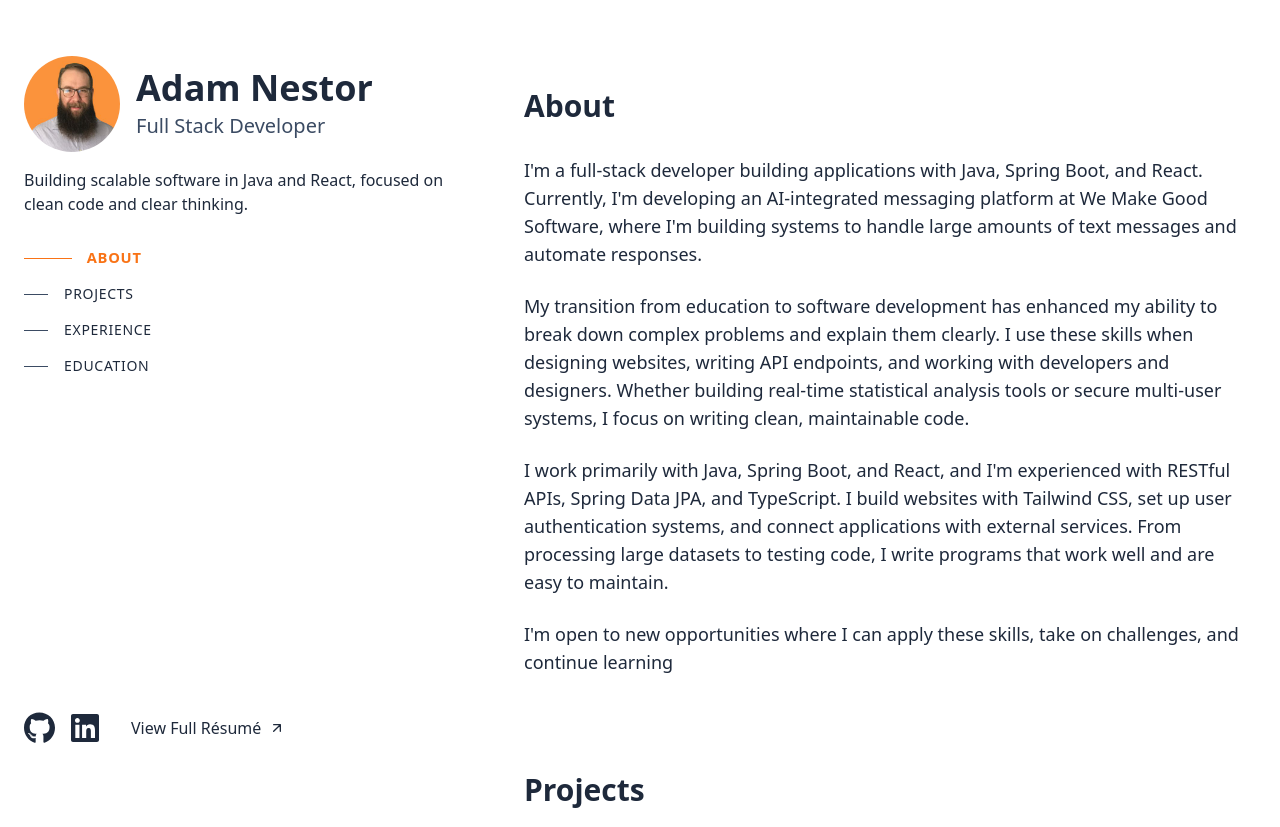
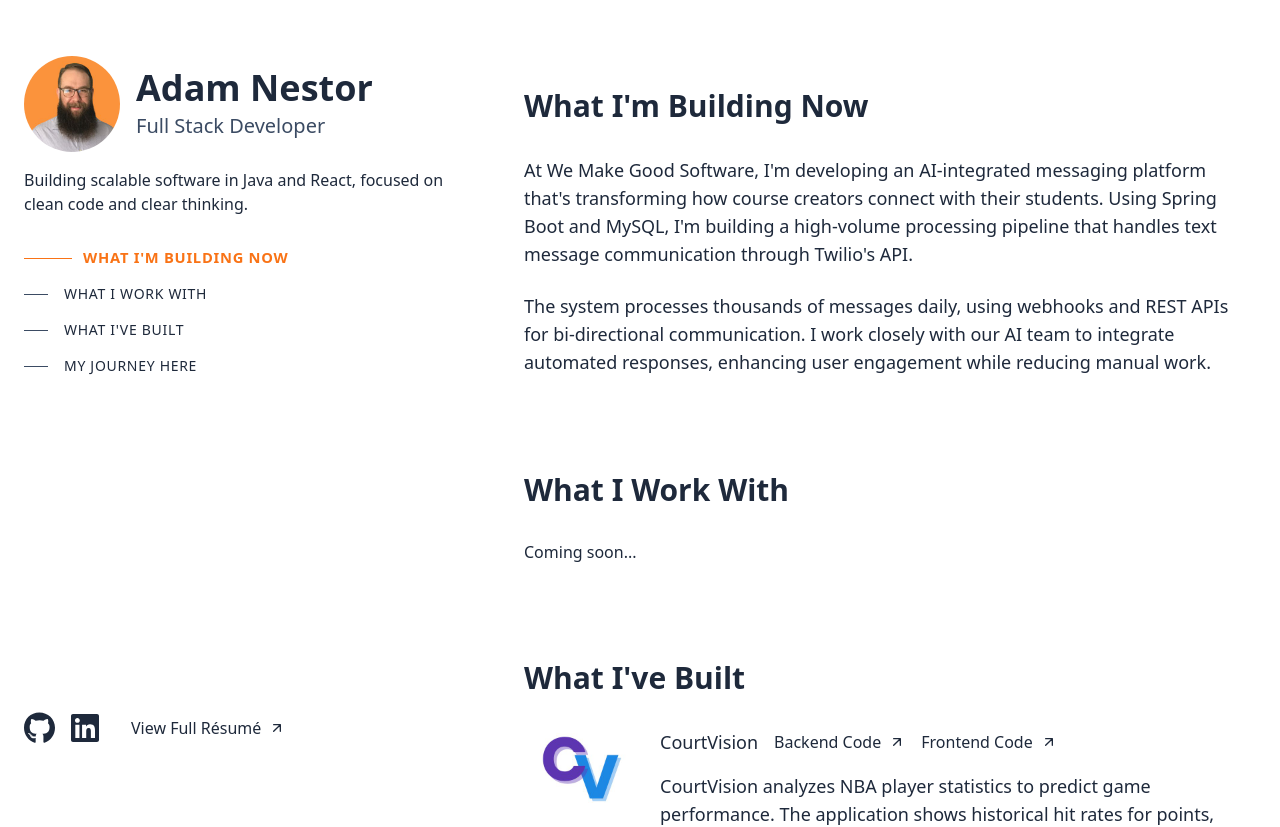
Before and after one commit to adamnestor/portfolio_v1, a React (Vite) app: page / in a window 1280 px wide. Shown: the top 827 px of the page. Built offline with nearby package versions, Linux system fonts and the light colour scheme.

Commit message:
replace section titles and fix scroll spy

```diff
--- a/src/components/identity/Navigation.tsx
+++ b/src/components/identity/Navigation.tsx
@@ -4,10 +4,10 @@ const Navigation = () => {
   const activeSection = useScrollSpy();
 
   const navItems = [
-    { id: "about", label: "About" },
-    { id: "projects", label: "Projects" },
-    { id: "experience", label: "Experience" },
-    { id: "education", label: "Education" },
+    { id: "building-now", label: "What I'm Building Now" },
+    { id: "work-with", label: "What I Work With" },
+    { id: "built", label: "What I've Built" },
+    { id: "journey", label: "My Journey Here" },
   ];
 
   const handleNavClick = (id: string) => {
--- a/src/components/sections/RightPanel.tsx
+++ b/src/components/sections/RightPanel.tsx
@@ -1,57 +1,52 @@
 import EducationList from "./education/EducationList";
 import ExperienceList from "./experience/ExperienceList";
 import ProjectList from "./projects/ProjectList";
+// Remove these imports for now until we create the components
+// import Tag from "./Tag";
+// import TechStack from "./TechStack";
+// import Journey from "./Journey";
 
 const RightPanel = () => {
   return (
     <div className="pt-16">
-      {/* About section */}
-      <section id="about" className="text-slate-dark text-lg space-y-6 mb-24">
-        <h2 className="text-3xl font-semibold mb-8">About</h2>
+      {/* What I'm Building Now section */}
+      <section id="building-now" className="text-slate-dark text-lg space-y-6 mb-24">
+        <h2 className="text-3xl font-semibold mb-8">What I'm Building Now</h2>
         <p>
-          I'm a full-stack developer building applications with Java, Spring
-          Boot, and React. Currently, I'm developing an AI-integrated messaging
-          platform at We Make Good Software, where I'm building systems to
-          handle large amounts of text messages and automate responses.
+          At We Make Good Software, I'm developing an AI-integrated messaging platform that's
+          transforming how course creators connect with their students. Using Spring Boot and
+          MySQL, I'm building a high-volume processing pipeline that handles text message
+          communication through Twilio's API.
         </p>
         <p>
-          My transition from education to software development has enhanced my
-          ability to break down complex problems and explain them clearly. I use
-          these skills when designing websites, writing API endpoints, and
-          working with developers and designers. Whether building real-time
-          statistical analysis tools or secure multi-user systems, I focus on
-          writing clean, maintainable code.
+          The system processes thousands of messages daily, using webhooks and REST APIs for
+          bi-directional communication. I work closely with our AI team to integrate automated
+          responses, enhancing user engagement while reducing manual work.
         </p>
-        <p>
-          I work primarily with Java, Spring Boot, and React, and I'm
-          experienced with RESTful APIs, Spring Data JPA, and TypeScript. I
-          build websites with Tailwind CSS, set up user authentication systems,
-          and connect applications with external services. From processing large
-          datasets to testing code, I write programs that work well and are easy
-          to maintain.
-        </p>
-        <p>
-          I'm open to new opportunities where I can apply these skills, take on
-          challenges, and continue learning
-        </p>
+        {/* Remove Tag components for now */}
       </section>
 
-      {/* Projects Section */}
-      <section id="projects" className="mb-24">
-        <h2 className="text-3xl font-semibold mb-8">Projects</h2>
+      {/* What I Work With section */}
+      <section id="work-with" className="mb-24">
+        <h2 className="text-3xl font-semibold mb-8">What I Work With</h2>
+        {/* Temporarily remove TechStack component */}
+        <div>Coming soon...</div>
+      </section>
+
+      {/* What I've Built section */}
+      <section id="built" className="mb-24">
+        <h2 className="text-3xl font-semibold mb-8">What I've Built</h2>
         <ProjectList />
       </section>
 
-      {/* Experience Section */}
-      <section id="experience" className="mb-24">
-        <h2 className="text-3xl font-semibold mb-8">Experience</h2>
-        <ExperienceList />
-      </section>
-
-      {/* Education Section */}
-      <section id="education" className="mb-24">
-        <h2 className="text-3xl font-semibold mb-8">Education</h2>
-        <EducationList />
+      {/* My Journey Here section */}
+      <section id="journey" className="mb-24">
+        <h2 className="text-3xl font-semibold mb-8">My Journey Here</h2>
+        {/* Temporarily remove Journey component */}
+        <div className="space-y-12">
+          <ExperienceList />
+          <EducationList />
+        </div>
       </section>
     </div>
   );
--- /dev/null
+++ b/src/components/sections/journey/Journey.tsx
@@ -0,0 +1,18 @@
+const Journey = () => {
+  return (
+    <div className="space-y-12">
+      <div className="text-lg text-slate-dark mb-8">
+        <p>
+          My path to software development started in education, where I learned to break down
+          complex ideas and explain them clearly. This foundation in communication and
+          problem-solving now helps me write better code and work effectively with teams.
+        </p>
+      </div>
+
+      <div className="space-y-12">
+        <ExperienceList />
+        <EducationList />
+      </div>
+    </div>
+  );
+};
--- /dev/null
+++ b/src/components/sections/tech/TechStack.tsx
@@ -0,0 +1,51 @@
+const TechStack = () => {
+  return (
+    <div className="space-y-12">
+      <div className="space-y-6">
+        <h3 className="text-xl font-medium text-slate-dark">Backend Development</h3>
+        <p className="text-lg text-slate-dark">
+          I build robust server-side applications using Java and Spring Boot. My focus is on
+          creating scalable APIs, implementing secure authentication, and managing data with
+          MySQL and Hibernate.
+        </p>
+        <div className="flex flex-wrap gap-2">
+          <Tag label="Java" />
+          <Tag label="Spring Boot" />
+          <Tag label="MySQL" />
+          <Tag label="Hibernate/JPA" />
+          <Tag label="RESTful APIs" />
+        </div>
+      </div>
+
+      <div className="space-y-6">
+        <h3 className="text-xl font-medium text-slate-dark">Frontend Development</h3>
+        <p className="text-lg text-slate-dark">
+          I create responsive user interfaces with React and TypeScript, styling with
+          Tailwind CSS. I focus on building maintainable components and managing
+          application state effectively.
+        </p>
+        <div className="flex flex-wrap gap-2">
+          <Tag label="React" />
+          <Tag label="TypeScript" />
+          <Tag label="Tailwind CSS" />
+          <Tag label="JavaScript" />
+        </div>
+      </div>
+
+      <div className="space-y-6">
+        <h3 className="text-xl font-medium text-slate-dark">Tools & Practices</h3>
+        <p className="text-lg text-slate-dark">
+          I use industry-standard tools and follow best practices for version control,
+          testing, and deployment. I'm experienced with Git workflows and writing
+          maintainable, well-tested code.
+        </p>
+        <div className="flex flex-wrap gap-2">
+          <Tag label="Git" />
+          <Tag label="Maven" />
+          <Tag label="JUnit" />
+          <Tag label="CI/CD" />
+        </div>
+      </div>
+    </div>
+  );
+};
--- a/src/hooks/useScrollSpy.ts
+++ b/src/hooks/useScrollSpy.ts
@@ -1,41 +1,32 @@
 import { useEffect, useState } from "react";
 
 export const useScrollSpy = () => {
-  const [activeSection, setActiveSection] = useState<string>("about");
+  const [activeSection, setActiveSection] = useState<string>("building-now");
 
   useEffect(() => {
-    const sections = ["about", "projects", "experience", "education"]
-      .map((id) => document.getElementById(id))
-      .filter((section): section is HTMLElement => section !== null);
+    const handleScroll = () => {
+      const sections = ["building-now", "work-with", "built", "journey"]
+        .map((id) => document.getElementById(id))
+        .filter((section): section is HTMLElement => section !== null);
 
-    const observer = new IntersectionObserver(
-      (entries) => {
-        // Get all visible sections
-        const visibleSections = entries.filter(entry => entry.isIntersecting);
+      // Get the section closest to the top of the viewport
+      const current = sections.reduce((nearest, section) => {
+        const distance = Math.abs(section.getBoundingClientRect().top);
+        const nearestDistance = Math.abs(nearest.getBoundingClientRect().top);
+        return distance < nearestDistance ? section : nearest;
+      }, sections[0]);
 
-        if (visibleSections.length > 0) {
-          // Get the section that is most visible
-          const mostVisible = visibleSections.reduce((prev, current) => {
-            return (prev.intersectionRatio > current.intersectionRatio) ? prev : current;
-          });
+      if (current?.id) {
+        setActiveSection(current.id);
+      }
+    };
 
-          setActiveSection(mostVisible.target.id);
-        }
-      },
-      {
-        root: null,
-        // Use multiple thresholds for more precise detection
-        threshold: [0, 0.1, 0.2, 0.3, 0.4, 0.5],
-        // Adjust margins to better handle section transitions
-        rootMargin: "-20% 0px -20% 0px"
-      }
-    );
+    // Initial check
+    handleScroll();
 
-    sections.forEach((section) => {
-      observer.observe(section);
-    });
-
-    return () => observer.disconnect();
+    // Add scroll listener
+    window.addEventListener("scroll", handleScroll);
+    return () => window.removeEventListener("scroll", handleScroll);
   }, []);
 
   return activeSection;
```
